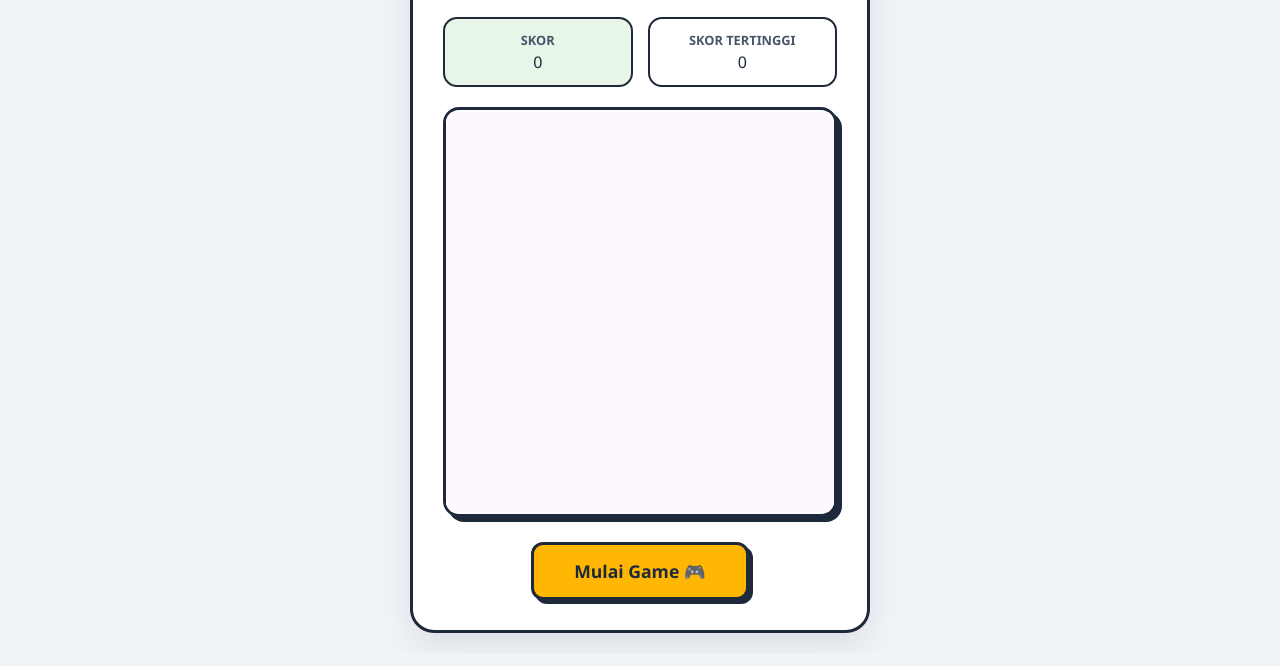
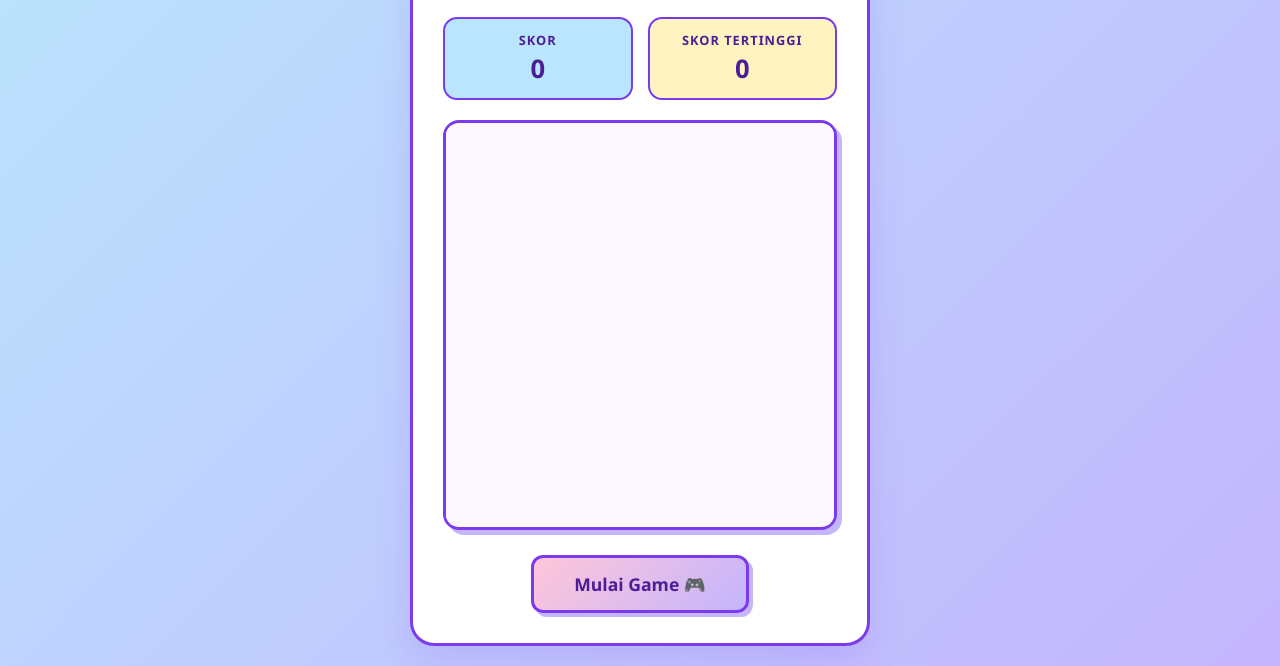
Before and after one commit to anipnashki/game_funky_snake, a plain HTML site: page index.html in a window 1280 px wide. Shown: the part 151-817 px from the top of the page. Drawn offline with Linux system fonts and the light colour scheme.

Commit message:
Refactor CSS variables and styles for UI enhancements
Updated color variables and styles for better theming.

```diff
--- a/style.css
+++ b/style.css
@@ -1,11 +1,16 @@
 :root {
-	--bg-bright: #f0f4f8;
-	--panel-bg: #ffffff;
-	--text-dark: #1e293b;
-	--candy-pink: #ff477e;
-	--candy-cyan: #00f0ff;
-	--candy-yellow: #ffb703;
-	--candy-green: #06d6ao;
+    --fajar-oranye: #ffb780;
+    --muda-merah: #ffc6d9;
+    --ungu-lavender: #c4b5fd;
+    --kuning-pucat: #fff3bf;
+    --biru-langit: #bae6fd;
+    --teks-ungu: #4c1d95;
+    --latar-lembut: #fdf7ff;
+    --putih-lembut: #ffffff;
+    --batas-ungu: #7c3aed;
+    --makanan-merah: #f472b6;
+    --kepala-ular: #a78bfa;
+    --badan-ular: #c4b5fd;
 }
 
 * {
@@ -16,38 +21,39 @@
 }
 
 body {
-	background-color: var(--bg-bright);
-	color: var(--text-dark);
+    background: linear-gradient(135deg, var(--biru-langit) 0%, var(--ungu-lavender) 100%);
+    color: var(--teks-ungu);
     min-height: 100vh;
     display: flex;
     justify-content: center;
     align-items: center;
     padding: 20px;
+}
 
-}.game-container {
-	background-color: var(--panel-bg);
+.game-container {
+    background-color: var(--putih-lembut);
     padding: 30px;
     border-radius: 24px;
-	box-shadow: 0 15px 35px rgba(0,0,0,0.08);
-	border: 3px solid var(--text-dark);
+    box-shadow: 0 15px 35px rgba(124, 58, 237, 0.15);
+    border: 3px solid var(--batas-ungu);
     text-align: center;
+    width: 100%;
     max-width: 460px;
-	width: 100%;
 }
 
 .game-header h1 {
     font-size: 2.4rem;
     font-weight: 900;
     letter-spacing: 1px;
-	color: var(--candy-pink);
+    color: var(--batas-ungu);
     margin-bottom: 5px;
 }
 
 .game-header p {
     font-size: 0.9rem;
-	color: #64748b;
+    color: #7c7c9c;
     margin-bottom: 20px;
-	font-weight: 500:
+    font-weight: 500;
 }
 
 .score-board {
@@ -60,70 +66,66 @@ body {
     flex: 1;
     padding: 12px;
     border-radius: 14px;
-	border: 2px solid var(--text-dark);
+    border: 2px solid var(--batas-ungu);
 }
 
-.score-card.score { background-color: #e8f5e9; }
-.score-card.high-score { background-color: #fff3eo; }
+.score-card.score { background-color: var(--biru-langit); }
+.score-card.high-score { background-color: var(--kuning-pucat); }
 
 .score-card .label {
     display: block;
     font-size: 0.8rem;
-	color: #475569;
+    color: var(--teks-ungu);
     text-transform: uppercase;
-	key-spacing: 1px;
+    letter-spacing: 1px;
     font-weight: bold;
     margin-bottom: 2px;
-
 }
 
-.score-card .vlaue {
+.score-card .value {
     font-size: 1.6rem;
     font-weight: 800;
-	color: var(--text-dark);
-
+    color: var(--teks-ungu);
 }
 
 .canvas-wrapper {
     display: flex;
     justify-content: center;
     align-items: center;
-	background: #ffffff;
+    background: var(--latar-lembut);
     border-radius: 16px;
     padding: 2px;
-	border: 3px solid var(--text-dark);
-	box-shadow: 5px 5px 0px var(--text-dark);
+    border: 3px solid var(--batas-ungu);
+    box-shadow: 5px 5px 0px var(--ungu-lavender);
     margin-bottom: 25px;
     overflow: hidden;
-
 }
 
 #gameCanvas {
-	background-color: #fafafa;
+    background-color: var(--latar-lembut);
     border-radius: 12px;
     display: block;
 }
 
 .btn-colorful {
-	background: var(--candy-yellow);
-	color: var(--text-dark);
-	border: 3px solid var(--text-dark);
+    background: linear-gradient(135deg, var(--muda-merah) 0%, var(--ungu-lavender) 100%);
+    color: var(--teks-ungu);
+    border: 3px solid var(--batas-ungu);
     padding: 14px 40px;
     font-size: 1.1rem;
     font-weight: 800;
     border-radius: 12px;
     cursor: pointer;
-	box-shadow: 4px 4px 0px var(--text-dark);
+    box-shadow: 4px 4px 0px var(--ungu-lavender);
     transition: all 0.1s ease;
 }
 
 .btn-colorful:hover {
     transform: translate(-2px, -2px);
-	box-shadow: 6px 6px 0px var(--text-dark);
+    box-shadow: 6px 6px 0px var(--ungu-lavender);
 }
 
 .btn-colorful:active {
     transform: translate(2px, 2px);
-	box-shadow: 2px 2px 0px var(--text-dark);
-
+    box-shadow: 2px 2px 0px var(--ungu-lavender);
 }
```
Lines whose indentation alone changed are shown as unchanged.
